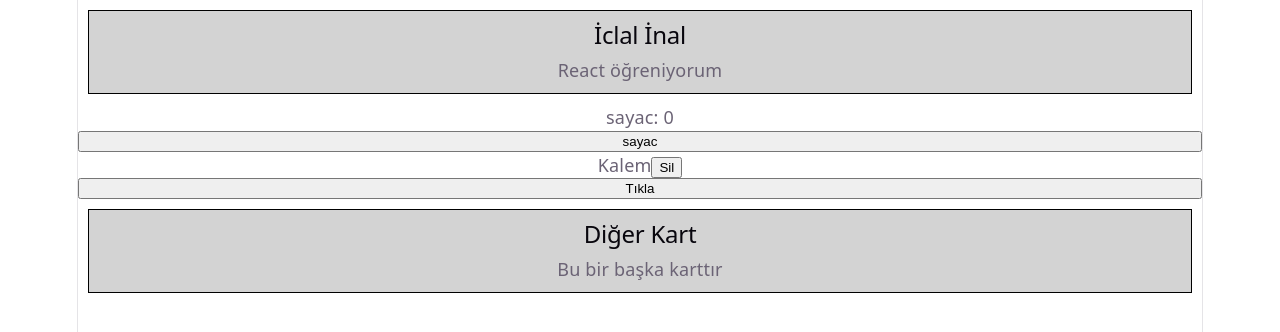
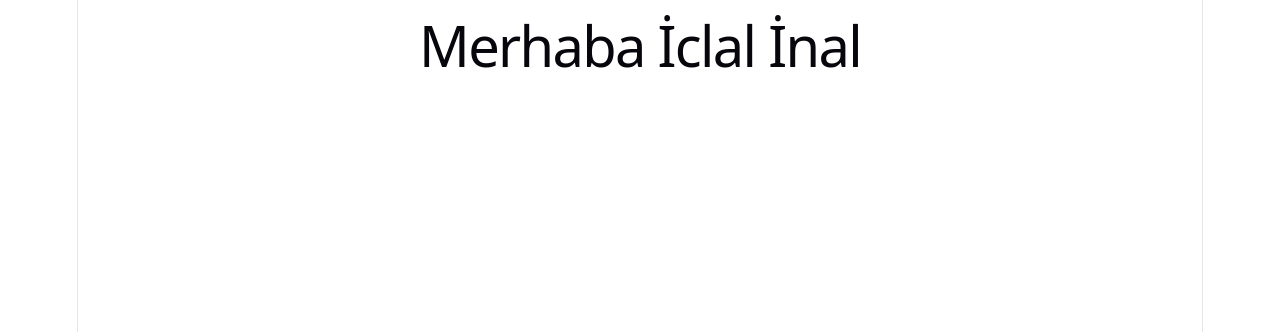
Before and after one commit to iclalinal/Kuzem-React-Dersi, a React (Vite) app: page / in a window 1280 px wide. Shown: the top 332 px of the page. Built offline with nearby package versions, Linux system fonts and the light colour scheme.

Commit message:
Drilling örneği

```diff
--- a/src/App.tsx
+++ b/src/App.tsx
@@ -1,32 +1,21 @@
-import Button from "./components/Button";
-import Item from "./components/Item";
-import Card from "./components/Card";
+interface User{
+  name: string;
+}
 
 function App() {
-  const count = 0;
-  function handleClick(){
-    console.log("Butona tıklandı");
-  }
+  const user: User = {name:"İclal İnal"};
+  return <Page user={user} />
+}
 
-  function handleIncrement(){
-    console.log("sayac arttırıldı", count + 1);
-  }
+function Page({user}:{user:User}){
+  return <Headers user={user} />
+}
 
+function Headers({user}:{user:User}){
   return(
-    <>
-    <Card>
-      <h2>İclal İnal</h2>
-      <p>React öğreniyorum</p>
-    </Card>
-    <p> sayac: {count}</p>
-    <Button label = "sayac" onClick={handleIncrement} />
-    <Item id={1} name="Kalem" onDelete={(id) => console.log("Silindi:", id)} />
-    <Button label="Tıkla" onClick={handleClick} />
-    <Card>
-      <h2>Diğer Kart</h2>
-      <p>Bu bir başka karttır</p>
-    </Card>
-    </>
-  )
-}
+    <div>
+      <h1>Merhaba {user.name}</h1>
+    </div>
+      )}
+
 export default App;
```
